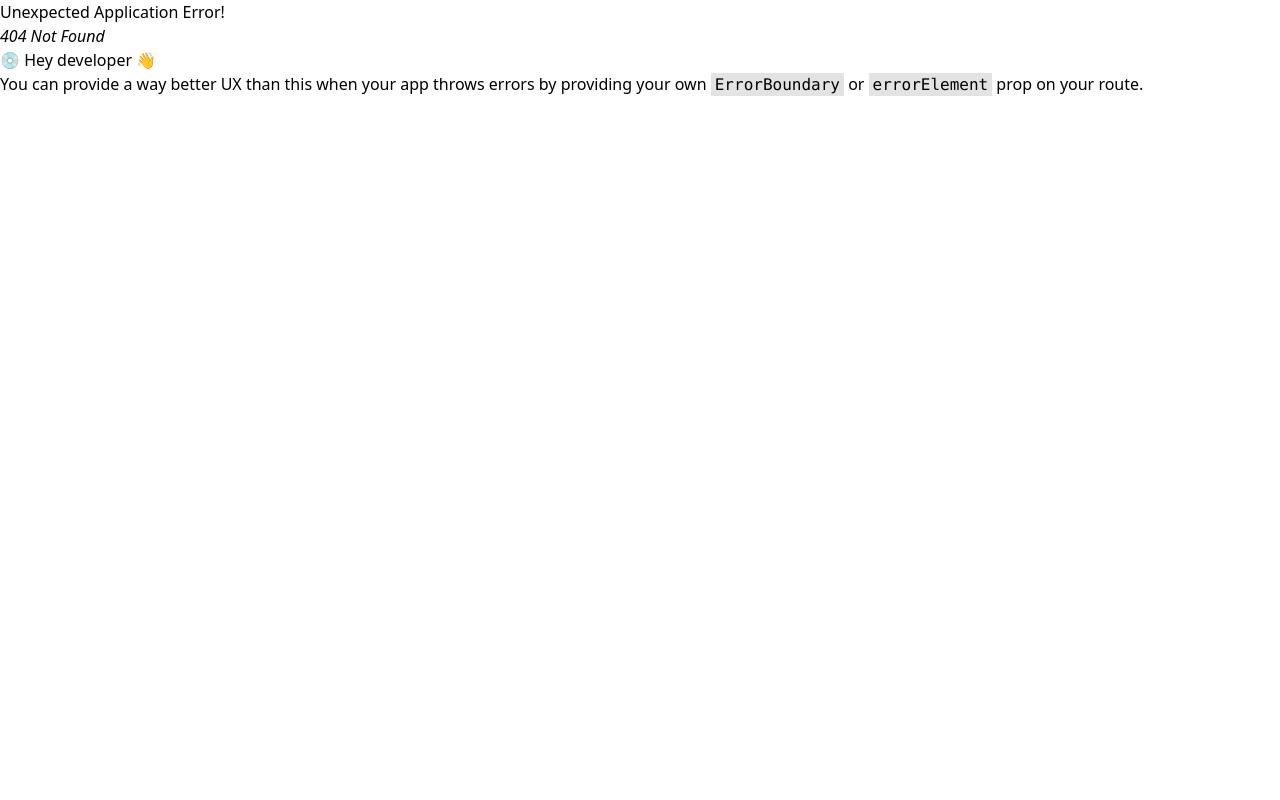
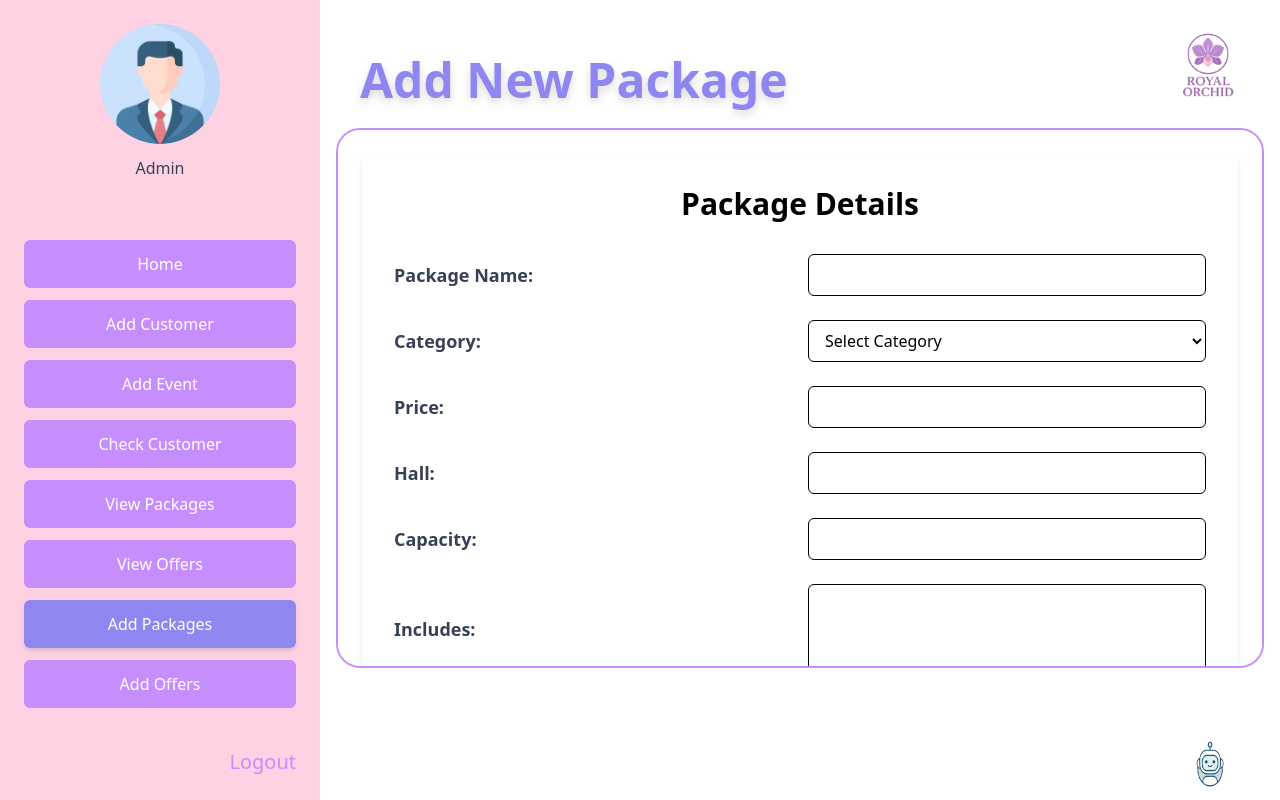
Before and after one commit to TharakiDissanayake/Event-Planning-Management-System, a React (Vite) app in the folder frontend/: page /admin/add-packages in a window 1280 px wide. Before the commit this address had no page. Built offline with nearby package versions, Linux system fonts and the light colour scheme.

Commit message:
Create add package window

```diff
--- /dev/null
+++ b/frontend/src/components/AddPackageForm.jsx
@@ -0,0 +1,170 @@
+import React, { useState } from "react";
+
+const AddPackageForm = () => {
+  const [formData, setFormData] = useState({
+    name: "",
+    category: "",
+    price: "",
+    hall: "",
+    capacity: "",
+    includes: "",
+    status: "",
+    image: null,
+  });
+
+  const handleChange = (e) => {
+    const { name, value, files } = e.target;
+    setFormData({
+      ...formData,
+      [name]: files ? files[0] : value,
+    });
+  };
+
+  const handleSubmit = (e) => {
+    e.preventDefault();
+    console.log("Form Submitted:", formData);
+  };
+
+  const handleCancel = () => {
+    setFormData({
+      name: "",
+      category: "",
+      price: "",
+      hall: "",
+      capacity: "",
+      includes: "",
+      status: "",
+      image: null,
+    });
+  };
+
+  return (
+    <div className="bg-white shadow-md p-8 w-[1200px]">
+      <h2 className="text-3xl font-bold text-center mb-8">Package Details</h2>
+
+      <form onSubmit={handleSubmit} className="space-y-6">
+        {/* Package Name */}
+        <div className="grid grid-cols-2 gap-4 items-center">
+          <label className="text-lg font-semibold text-gray-700">Package Name:</label>
+          <input
+            type="text"
+            name="name"
+            value={formData.name}
+            onChange={handleChange}
+            className="border rounded-md px-3 py-2 focus:outline-none focus:ring-2 focus:ring-purple-400"
+          />
+        </div>
+
+        {/* Category Dropdown */}
+        <div className="grid grid-cols-2 gap-4 items-center">
+          <label className="text-lg font-semibold text-gray-700">Category:</label>
+          <select
+            name="category"
+            value={formData.category}
+            onChange={handleChange}
+            className="border rounded-md px-3 py-2 focus:outline-none focus:ring-2 focus:ring-purple-400"
+          >
+            <option value="">Select Category</option>
+            <option value="standard">Standard</option>
+            <option value="premium">Premium</option>
+            <option value="corporate">Corporate</option>
+            <option value="custom">Custom</option>
+          </select>
+        </div>
+
+        {/* Price */}
+        <div className="grid grid-cols-2 gap-4 items-center">
+          <label className="text-lg font-semibold text-gray-700">Price:</label>
+          <input
+            type="number"
+            name="price"
+            value={formData.price}
+            onChange={handleChange}
+            className="border rounded-md px-3 py-2 focus:outline-none focus:ring-2 focus:ring-purple-400"
+          />
+        </div>
+
+        {/* Hall */}
+        <div className="grid grid-cols-2 gap-4 items-center">
+          <label className="text-lg font-semibold text-gray-700">Hall:</label>
+          <input
+            type="text"
+            name="hall"
+            value={formData.hall}
+            onChange={handleChange}
+            className="border rounded-md px-3 py-2 focus:outline-none focus:ring-2 focus:ring-purple-400"
+          />
+        </div>
+
+        {/* Capacity */}
+        <div className="grid grid-cols-2 gap-4 items-center">
+          <label className="text-lg font-semibold text-gray-700">Capacity:</label>
+          <input
+            type="number"
+            name="capacity"
+            value={formData.capacity}
+            onChange={handleChange}
+            className="border rounded-md px-3 py-2 focus:outline-none focus:ring-2 focus:ring-purple-400"
+          />
+        </div>
+
+        {/* Includes */}
+        <div className="grid grid-cols-2 gap-4 items-center">
+          <label className="text-lg font-semibold text-gray-700">Includes:</label>
+          <textarea
+            name="includes"
+            value={formData.includes}
+            onChange={handleChange}
+            rows="3"
+            className="border rounded-md px-3 py-2 focus:outline-none focus:ring-2 focus:ring-purple-400 resize-none"
+          />
+        </div>
+
+        {/* Status Dropdown */}
+        <div className="grid grid-cols-2 gap-4 items-center">
+          <label className="text-lg font-semibold text-gray-700">Status:</label>
+          <select
+            name="status"
+            value={formData.status}
+            onChange={handleChange}
+            className="border rounded-md px-3 py-2 focus:outline-none focus:ring-2 focus:ring-purple-400"
+          >
+            <option value="">Select Status</option>
+            <option value="active">Active</option>
+            <option value="inactive">Inactive</option>
+          </select>
+        </div>
+
+        {/* Image Upload */}
+        <div className="grid grid-cols-2 gap-4 items-center">
+          <label className="text-lg font-semibold text-gray-700">Image:</label>
+          <input
+            type="file"
+            name="image"
+            onChange={handleChange}
+            className="border rounded-md px-3 py-2 focus:outline-none focus:ring-2 focus:ring-purple-400"
+          />
+        </div>
+
+        {/* Submit and Cancel Buttons */}
+        <div className="flex justify-between mt-8">
+          <button
+            type="button"
+            onClick={handleCancel}
+            className="bg-gray-500 text-white px-8 py-3 rounded-md text-lg font-semibold hover:bg-gray-600 transition"
+          >
+            Cancel
+          </button>
+          <button
+            type="submit"
+            className="bg-purple-500 text-white px-8 py-3 rounded-md text-lg font-semibold hover:bg-purple-600 transition"
+          >
+            Save Package
+          </button>
+        </div>
+      </form>
+    </div>
+  );
+};
+
+export default AddPackageForm;
--- a/frontend/src/components/SideBar.jsx
+++ b/frontend/src/components/SideBar.jsx
@@ -34,7 +34,7 @@ function Sidebar({ role }) {
       </div>
 
       {/* Navigation */}
-      <nav className="flex-1 flex flex-col gap-4">
+      <nav className="flex-1 flex flex-col gap-3">
         {filteredLinks.map((link) => (
           <NavLink
             key={link.to}
--- /dev/null
+++ b/frontend/src/window/admin/AddPackages.jsx
@@ -0,0 +1,45 @@
+import { useState } from "react";
+import Sidebar from "../../components/SideBar";
+import logo from "../../assets/icons/logo.png";
+import chatbot from "../../assets/icons/chatbot.gif";
+import CardContainer from "../../components/CardContainer";
+import AddPackageForm from "../../components/AddPackageForm";
+
+const AddPackages = () => {
+    return (
+        <div className="h-screen overflow-hidden"> {/* Add this */}
+            <div className="flex h-full"> {/* Add h-full */}
+                <Sidebar role="admin" />
+                <div className="flex-1 p-4 relative flex flex-col"> {/* Add flex flex-col */}
+                    {/* Company Logo - top right */}
+                    <img
+                        src={logo}
+                        alt="Company Logo"
+                        className="absolute top-4 right-6 w-24 h-auto z-20"
+                    />
+                    <h1 className="text-5xl font-bold text-primary mb-6 mt-10 ml-6 drop-shadow-lg flex-shrink-0"> {/* Add flex-shrink-0 */}
+                        Add New Package
+                    </h1>
+
+                    {/* Add Package Form in Card Container */}
+                    <div className="flex-1 overflow-hidden"> {/* Add this wrapper */}
+                        <CardContainer>
+                            <div className="col-span-full flex justify-center">
+                                <AddPackageForm />
+                            </div>
+                        </CardContainer>
+                    </div>
+
+                    {/* Chatbot icon at right bottom */}
+                    <img
+                        src={chatbot}
+                        alt="Chatbot Logo"
+                        className="fixed bottom-1 right-10 w-15 h-15 z-30 cursor-pointer"
+                    />
+                </div>
+            </div>
+        </div>
+    );
+};
+
+export default AddPackages;
--- a/frontend/src/window/staff/Home.jsx
+++ b/frontend/src/window/staff/Home.jsx
@@ -132,7 +132,7 @@ const Home = () => {
                         </CardContainer>
                     </div>
                     {/* Go To Calendar */}
-                    <div className="mt-auto pt-6 flex justify-end mr-6">
+                    <div className="mt-1 pt-4 flex justify-end mr-6">
                         <button
                             className="text-secondary hover:text-primary text-xl font-medium transition-colors">
                             Go To Calendar -&gt;
@@ -142,7 +142,7 @@ const Home = () => {
                     <img
                         src={chatbot}
                         alt="Chatbot Logo"
-                        className="fixed bottom-1 right-10 w-18 h-18 z-30 cursor-pointer"
+                        className="fixed bottom-1 right-10 w-15 h-15 z-30 cursor-pointer"
                     />
                     {/* Event Detail Popup */}
                     <EventDetailPopup
```
Also changed, not shown: frontend/src/routers/router.jsx (+9 -0 lines).
